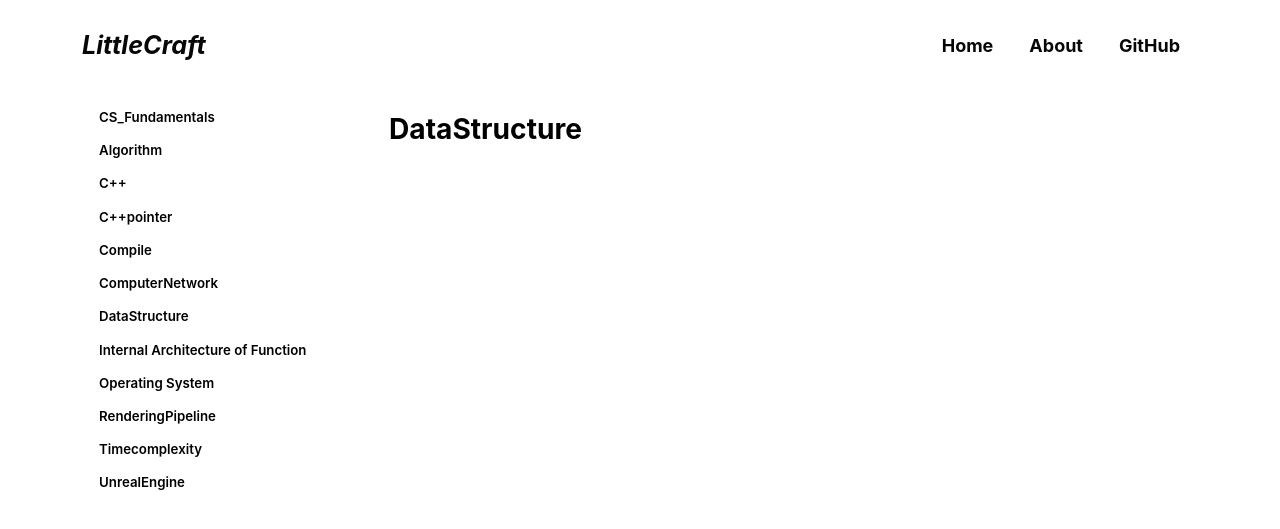
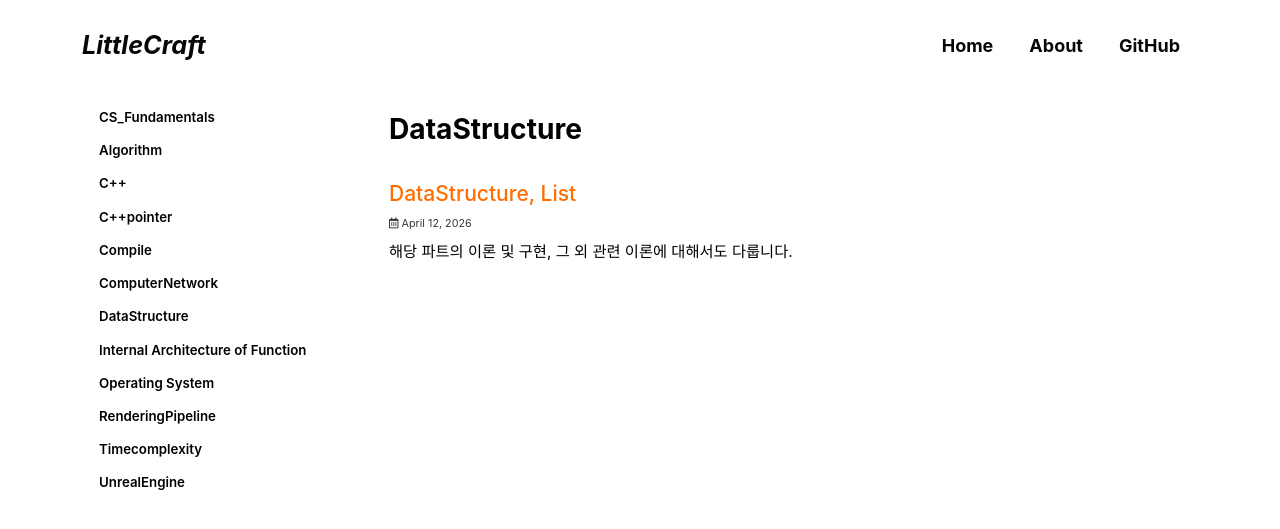
Before and after one commit to ElveCity/ElveCity.github.io, a Jekyll site: the page built from _pages/categories/category-DataStructure.md, in a window 1280 px wide and 900 px high. Shown: the top 529 px of the window. Built offline with Jekyll 4.4.1, drawn with Linux system fonts in a browser that asks for light colours; cached includes are drawn as plain includes; some web fonts are replaced.

Commit message:
chore : edit List

```diff
--- a/_posts/2026-04-12-DataStructure.md
+++ b/_posts/2026-04-16-DataStructure-List.md
@@ -3,7 +3,7 @@ title: "DataStructure, List"
 excerpt: "해당 파트의 이론 및 구현, 그 외 관련 이론에 대해서도 다룹니다."
 
 categories:
-  - DataStructre
+  - DataStructure
 tags:
   - [DataStructure, List]
 
```
